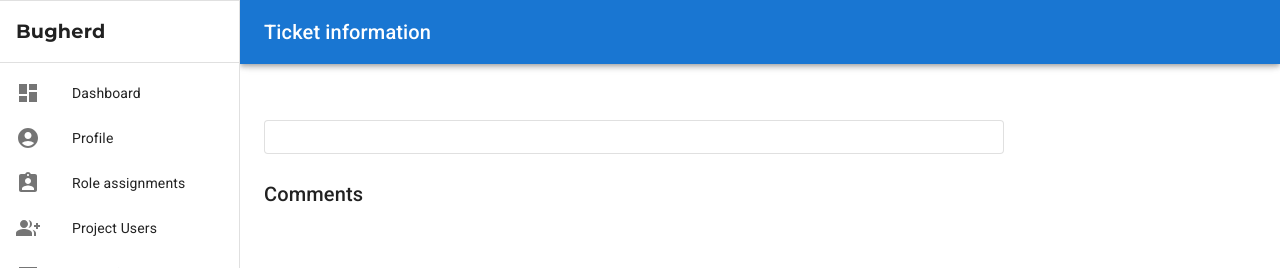
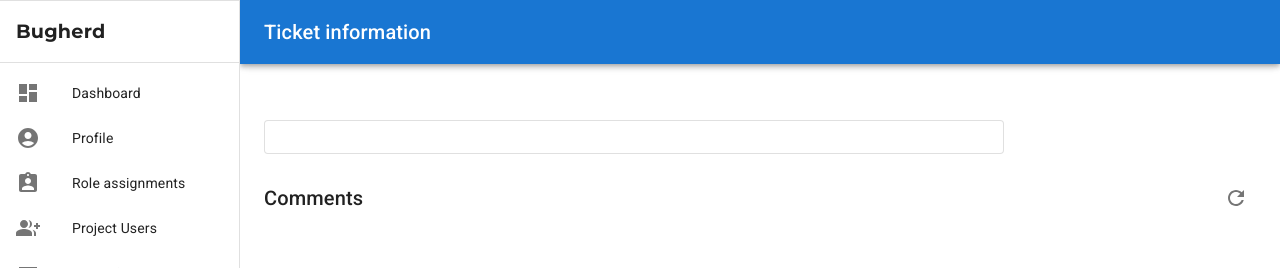
Before and after one commit to Mark-Avila/bugherd_frontend, a React (Vite) app: page /ticket/1 in a window 1280 px wide. Shown: the top 268 px of the page. Built offline with nearby package versions, Linux system fonts and the light colour scheme; no server answers; sample sign-in values are in the browser's storage.

Commit message:
feat: added refresh comments

```diff
--- a/src/screens/Ticket.tsx
+++ b/src/screens/Ticket.tsx
@@ -1,4 +1,4 @@
-import { Box, Grid } from "@mui/material";
+import { Box, Grid, IconButton, Tooltip } from "@mui/material";
 import { CommentSection, TicketDetails, TicketHeader } from "../components";
 import PageSection from "../components/stateless/PageSection";
 import TicketDescription from "../components/stateless/TicketDescription";
@@ -12,6 +12,7 @@ import {
 } from "../api/commentApiSlice";
 import { useSelector } from "react-redux";
 import { RootState } from "../store";
+import { Refresh } from "@mui/icons-material";
 
 function Ticket() {
   const [ticketData, setTicketData] = useState<(TicketType & User) | null>(
@@ -71,7 +72,17 @@ function Ticket() {
           </Box>
         </Grid>
       </Grid>
-      <PageSection title="Comments" marginTop={3}>
+      <PageSection
+        title="Comments"
+        marginTop={3}
+        action={
+          <Tooltip title="Refresh comments">
+            <IconButton onClick={handleUpdateComments}>
+              <Refresh />
+            </IconButton>
+          </Tooltip>
+        }
+      >
         {auth.user && auth.user.id && ticketData && (
           <CommentSection
             comments={commentsData}
```
